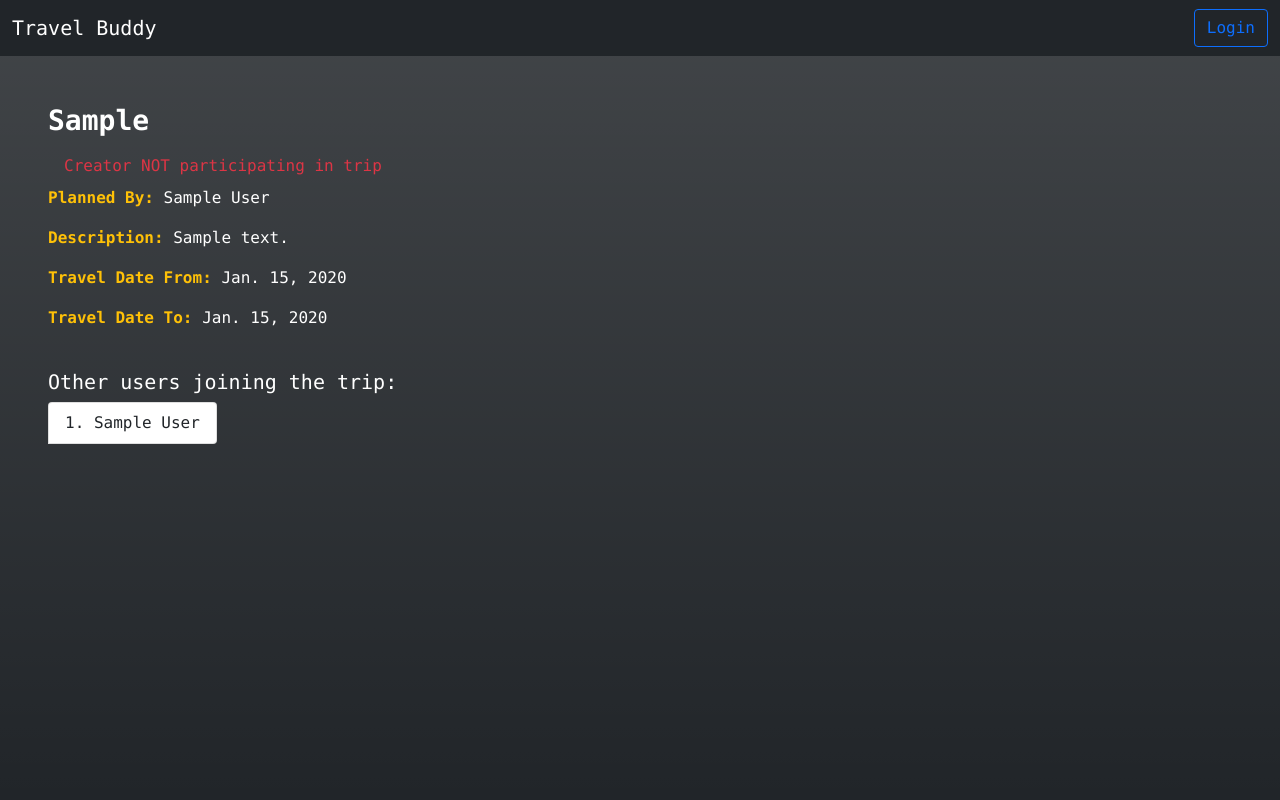
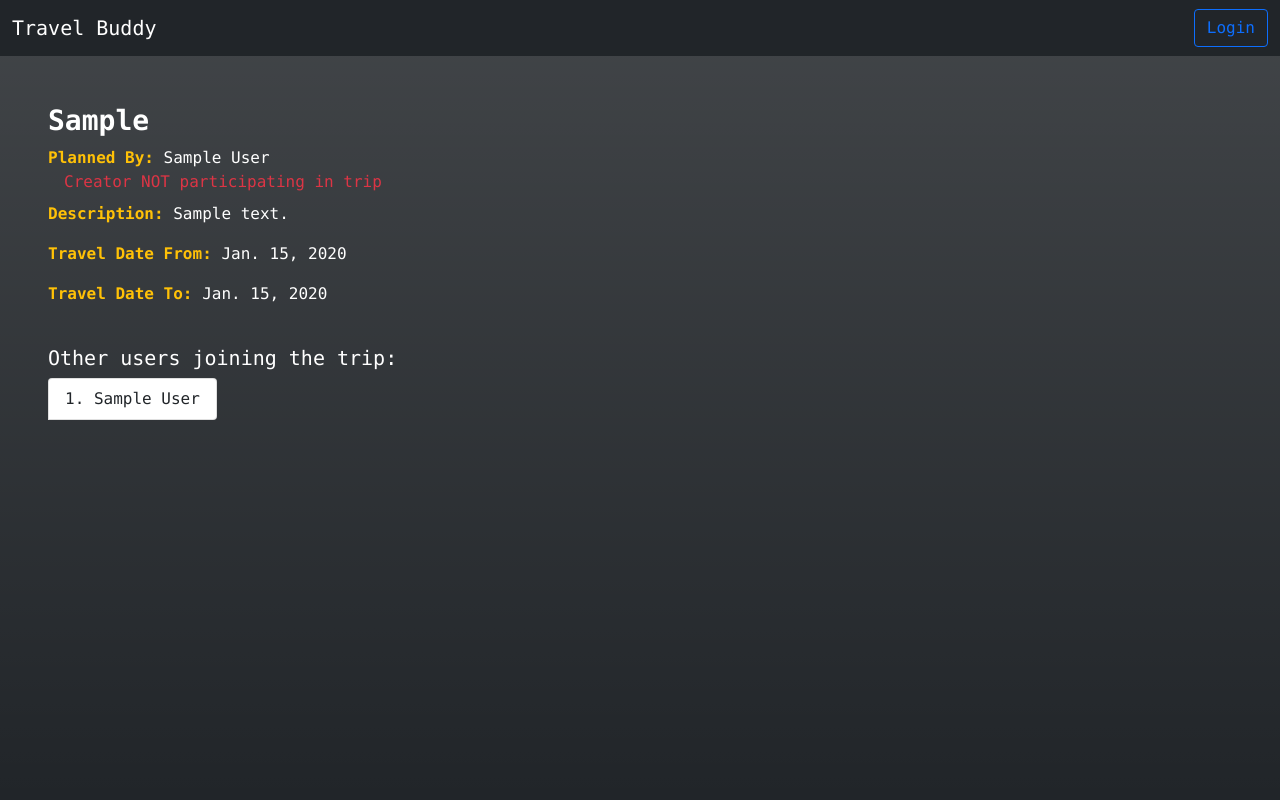
Before and after one commit to d-jv/travel_buddy, a Django app: template main/templates/travels.html in a window 1280 px wide. Run offline with Django 3.2, Linux system fonts and the light colour scheme; tables that the repository leaves empty hold one stand-in row (values such as "Sample post"); the template is opened without the code that fills it: values that come from a table or form of the project are taken from there, most other values are stand-ins (such as "Sample title", 1, 10 or a date in 2020); some libraries are stand-ins or nearby versions.

Commit message:
Fixed some padding in new messages if creator in trip

```diff
--- a/main/templates/travels.html
+++ b/main/templates/travels.html
@@ -3,12 +3,12 @@
     <div class="row">
         <div class="col-12 mx-auto">
             <h3 class="fw-bold">{{travel.destination}}</h3>
+            <p class="mb-0"><span class="fw-bold text-warning">Planned By:</span> {{travel.user.first_name}} {{travel.user.last_name}}</p>
             {% if creatorIn == True %}
-            <a class="disable nav-link text-success">Creator participating in trip</a>
+            <a class="pt-0 disable nav-link text-success">Creator participating in trip</a>
             {% else %}
-            <a class="disable nav-link text-danger">Creator NOT participating in trip</a>
+            <a class="pt-0 disable nav-link text-danger">Creator NOT participating in trip</a>
             {% endif %}
-            <p><span class="fw-bold text-warning">Planned By:</span> {{travel.user.first_name}} {{travel.user.last_name}}</p>
             <p><span class="fw-bold text-warning">Description: </span>{{travel.description}}</p>
             <p><span class="fw-bold text-warning">Travel Date From: </span>{{travel.date_from}}</p>
             <p><span class="fw-bold text-warning">Travel Date To: </span>{{travel.date_to}}</p>
--- a/main/views.py
+++ b/main/views.py
@@ -95,7 +95,7 @@ def index(request):
     inHere = [travel.id for travel in user.travels.all()]
     notHere = [travel for travel in Travel.objects.all() if travel.id not in inHere]
     data = {
-        'trips': user.travels.all(),
+        'trips': user.travels.all().order_by('date_from'),
         'other_trips': notHere,
     }
     return render(request, 'index.html', data)
```
